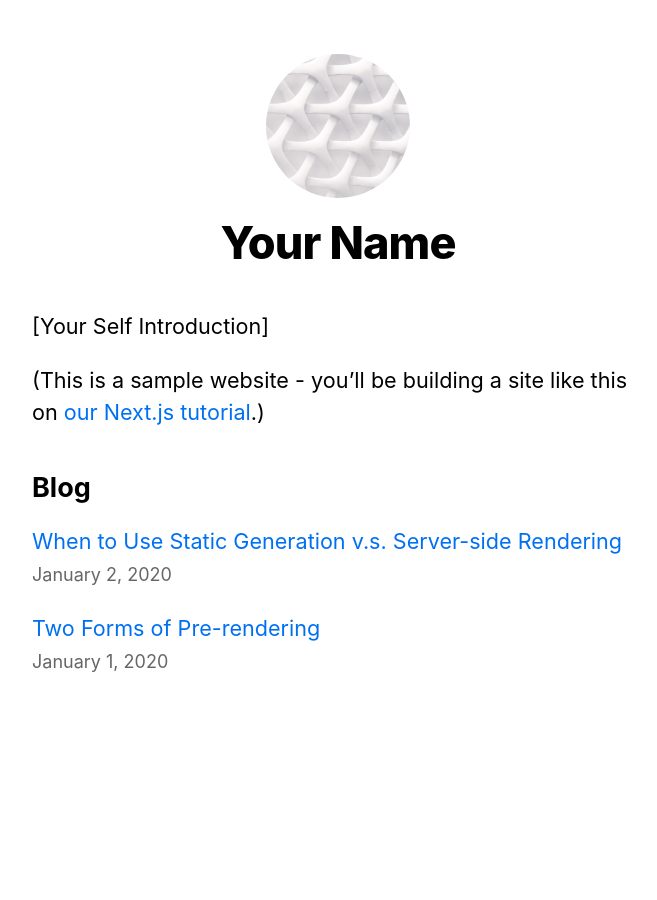
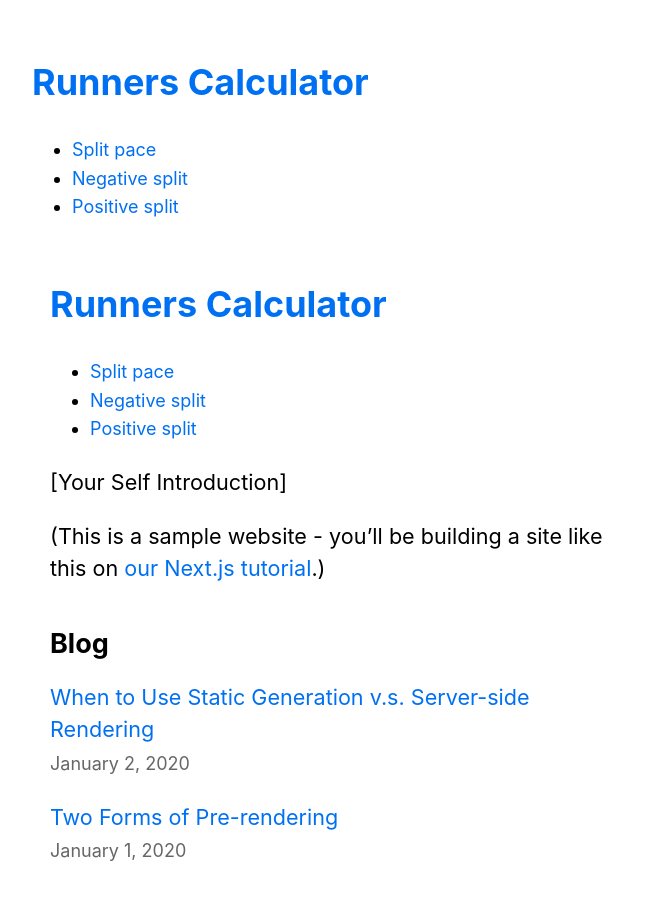
Before and after one commit to jaymagrob/running-calculator, a Next.js app: page / in a window 1280 px wide. Shown: the top 900 px of the page, without its empty margins (302-959 px from the left). Before the commit the page ends 800 px from the top, so only its background shows below. Built offline with nearby package versions, Linux system fonts and the light colour scheme.

Commit message:
RUN-8, _app: layout updated with header

```diff
--- a/components/layout.js
+++ b/components/layout.js
@@ -1,13 +1,11 @@
 import Head from 'next/head';
-import Image from 'next/image';
+import Header from '../components/header'
 import styles from './layout.module.css';
-import utilStyles from '../styles/utils.module.css';
-import Link from 'next/link';
 
 const name = 'Your Name';
 export const siteTitle = 'Next.js Sample Website';
 
-export default function Layout({ children, home }) {
+export default function Layout({ children }) {
   return (
     <div className={styles.container}>
       <Head>
@@ -25,45 +23,8 @@
         <meta name="og:title" content={siteTitle} />
         <meta name="twitter:card" content="summary_large_image" />
       </Head>
-      <header className={styles.header}>
-        {home ? (
-          <>
-            <Image
-              priority
-              src="/images/profile.jpeg"
-              className={utilStyles.borderCircle}
-              height={144}
-              width={144}
-              alt=""
-            />
-            <h1 className={utilStyles.heading2Xl}>{name}</h1>
-          </>
-        ) : (
-          <>
-            <Link href="/">
-              <Image
-                priority
-                src="/images/profile.jpeg"
-                className={utilStyles.borderCircle}
-                height={108}
-                width={108}
-                alt=""
-              />
-            </Link>
-            <h2 className={utilStyles.headingLg}>
-              <Link href="/" className={utilStyles.colorInherit}>
-                {name}
-              </Link>
-            </h2>
-          </>
-        )}
-      </header>
-      <main>{children}</main>
-      {!home && (
-        <div className={styles.backToHome}>
-          <Link href="/">← Back to home</Link>
-        </div>
-      )}
+      <Header />
+      {children}
     </div>
-  );
+  )
 }
--- a/pages/_app.js
+++ b/pages/_app.js
@@ -1,5 +1,10 @@
+import Layout from '../components/layout'
 import '../styles/globals.css'
 
 export default function App({ Component, pageProps }) {
-  return <Component {...pageProps} />;
+  return (
+    <Layout>
+      <Component {...pageProps} />
+    </Layout>
+  )
 }
```
